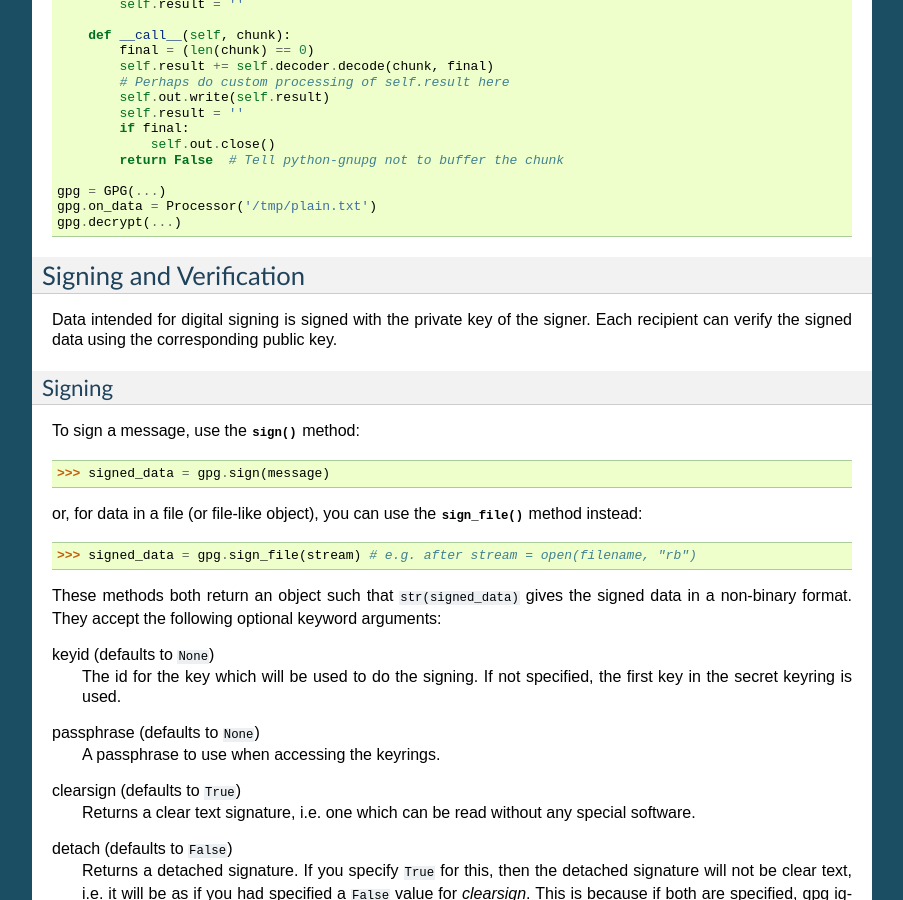
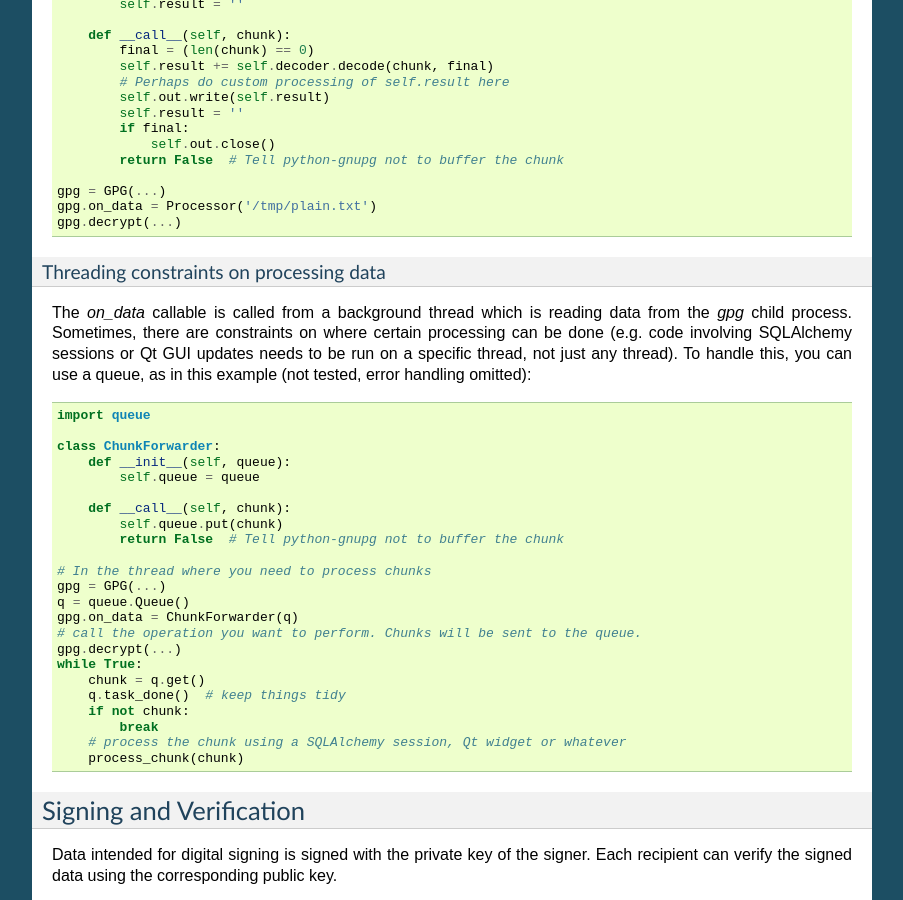
Before and after one commit to vsajip/python-gnupg, a Sphinx documentation site: the page built from docs/index.rst, in a window 1280 px wide and 900 px high, scrolled down 16666 px. Shown: the whole window, without its empty margins (198-1101 px from the left). Built offline with Sphinx 7.4.7, drawn with Linux system fonts in a browser that asks for light colours; some of the changed text lies outside the part shown.

Commit message:
Add docs section on threading constraints and on_data.

```diff
--- a/docs/index.rst
+++ b/docs/index.rst
@@ -1126,6 +1126,42 @@ Example usages (not tested, error handling omitted):
     gpg.decrypt(...)
 
 
+Threading constraints on processing data
+^^^^^^^^^^^^^^^^^^^^^^^^^^^^^^^^^^^^^^^^
+
+The `on_data` callable is called from a background thread which is reading data from the
+`gpg` child process. Sometimes, there are constraints on where certain processing can be
+done (e.g. code involving SQLAlchemy sessions or Qt GUI updates needs to be run on a
+specific thread, not just any thread). To handle this, you can use a queue, as in this
+example (not tested, error handling omitted):
+
+.. code-block:: python
+
+    import queue
+
+    class ChunkForwarder:
+        def __init__(self, queue):
+            self.queue = queue
+
+        def __call__(self, chunk):
+            self.queue.put(chunk)
+            return False  # Tell python-gnupg not to buffer the chunk
+
+    # In the thread where you need to process chunks
+    gpg = GPG(...)
+    q = queue.Queue()
+    gpg.on_data = ChunkForwarder(q)
+    # call the operation you want to perform. Chunks will be sent to the queue.
+    gpg.decrypt(...)
+    while True:
+        chunk = q.get()
+        q.task_done()  # keep things tidy
+        if not chunk:
+            break
+        # process the chunk using a SQLAlchemy session, Qt widget or whatever
+        process_chunk(chunk)
+
+
 Signing and Verification
 ========================
 
```
